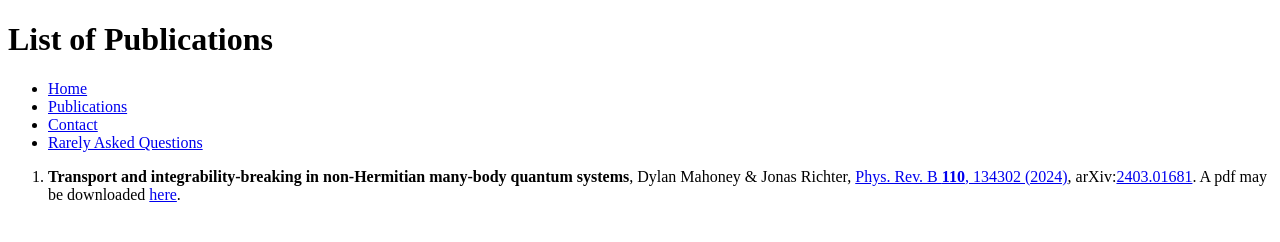
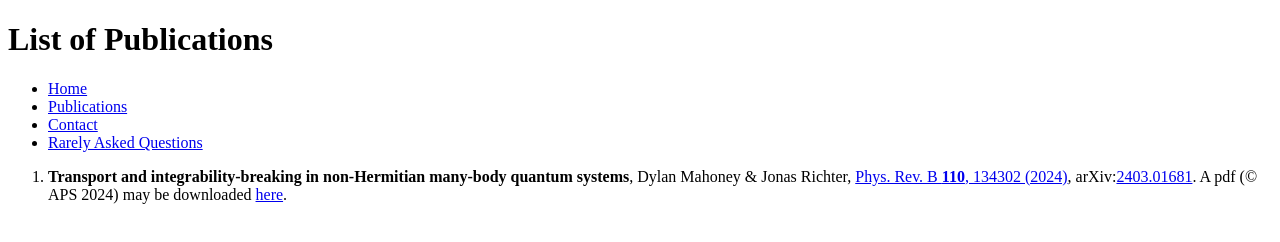
Before and after one commit to DylanMahoney/dylanmahoney.github.io, a plain HTML site: page publications.html in a window 1280 px wide. Drawn offline with Linux system fonts and the light colour scheme.

Commit message:
Added APS copyright notice

```diff
--- a/publications.html
+++ b/publications.html
@@ -21,7 +21,7 @@
             </ul>
         </nav>
         <ol>
-            <li><b>Transport and integrability-breaking in non-Hermitian many-body quantum systems</b>, Dylan Mahoney &amp; Jonas Richter, <a href="https://link.aps.org/doi/10.1103/PhysRevB.110.134302">Phys. Rev. B <b>110</b>, 134302 (2024)</a>, arXiv:<a href="https://arxiv.org/abs/2403.01681">2403.01681</a>. A pdf may be downloaded <a href="PhysRevB.110.134302.pdf">here</a>.</li>
+            <li><b>Transport and integrability-breaking in non-Hermitian many-body quantum systems</b>, Dylan Mahoney &amp; Jonas Richter, <a href="https://link.aps.org/doi/10.1103/PhysRevB.110.134302">Phys. Rev. B <b>110</b>, 134302 (2024)</a>, arXiv:<a href="https://arxiv.org/abs/2403.01681">2403.01681</a>. A pdf (&copy; APS 2024) may be downloaded <a href="PhysRevB.110.134302.pdf">here</a>.</li>
         </ol>
     </body>
 </html>
```
